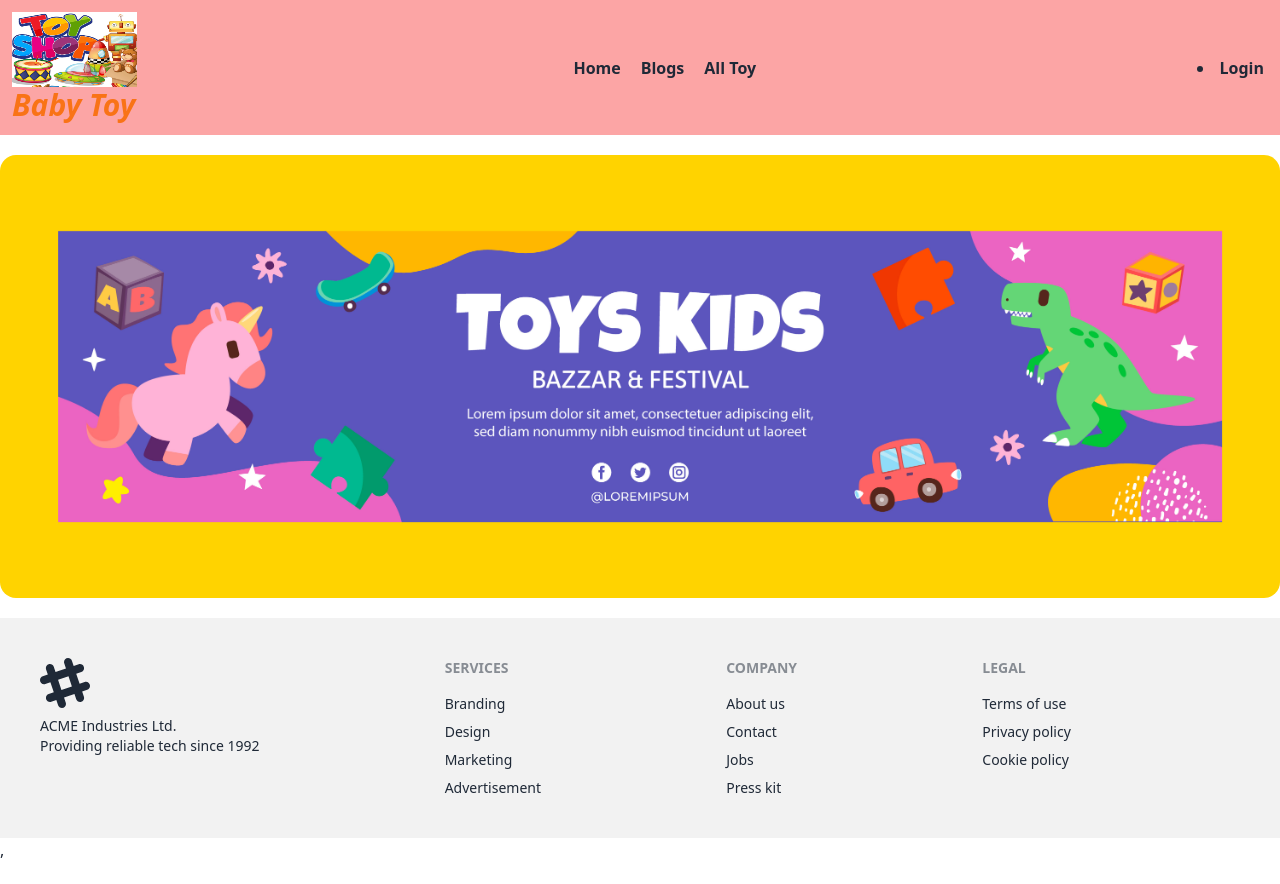
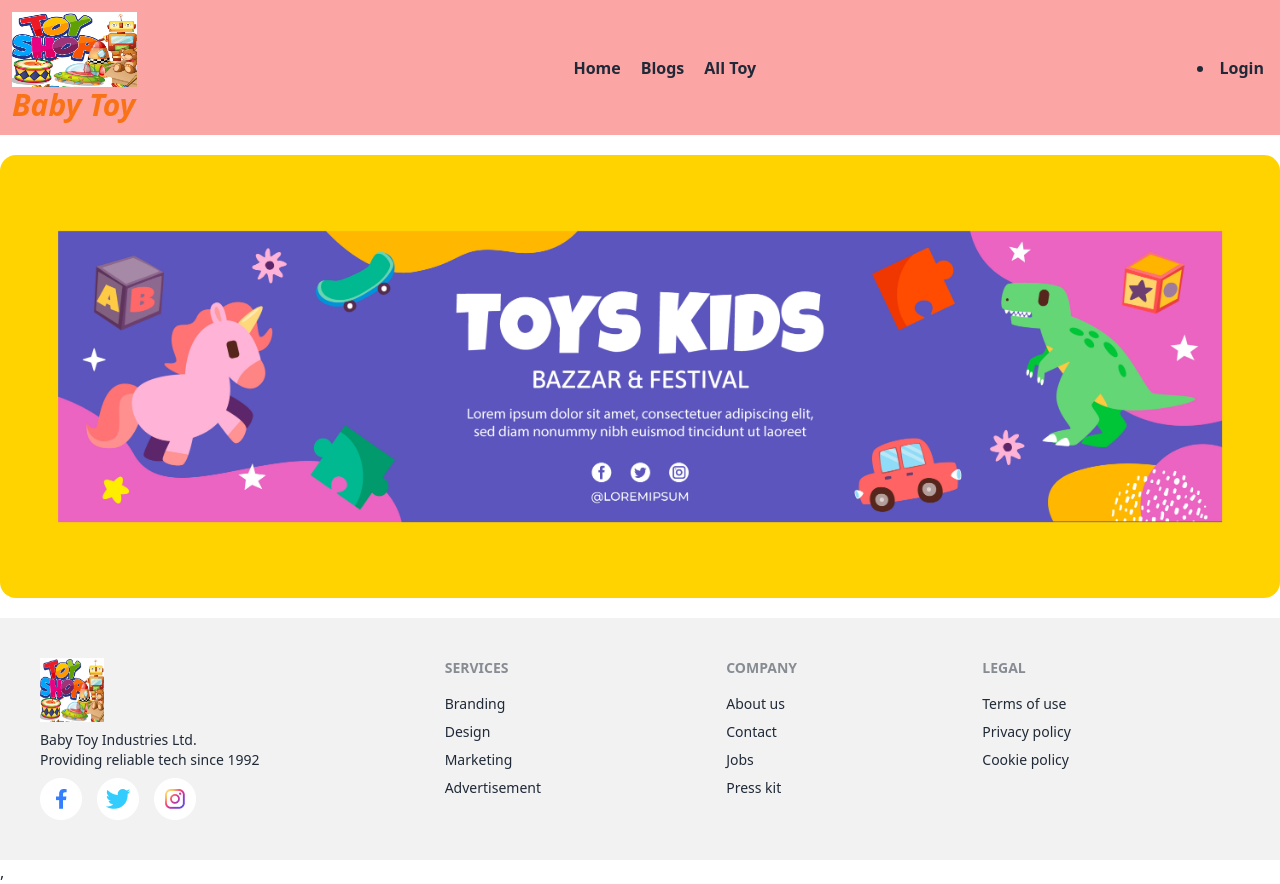
Before and after one commit to mehedihasanrupok/toy-marketplace-client, a React (Vite) app: page / in a window 1280 px wide. Before the commit the page ends 862 px from the top, so only its background shows below. Built offline with nearby package versions, Linux system fonts and the light colour scheme; no server answers.

Commit message:
Footer Design Ok

```diff
--- a/src/pages/Shared/Footer/Footer.jsx
+++ b/src/pages/Shared/Footer/Footer.jsx
@@ -1,11 +1,15 @@
 import React from 'react';
+import img from '../../../../public/2.jpg'
+import img1 from '../../../../public/Group 9969.png'
+
 
 const Footer = () => {
     return (
         <footer className="footer p-10 bg-base-200 text-base-content">
             <div>
-                <svg width="50" height="50" viewBox="0 0 24 24" xmlns="http://www.w3.org/2000/svg" fillRule="evenodd" clipRule="evenodd" className="fill-current"><path d="M22.672 15.226l-2.432.811.841 2.515c.33 1.019-.209 2.127-1.23 2.456-1.15.325-2.148-.321-2.463-1.226l-.84-2.518-5.013 1.677.84 2.517c.391 1.203-.434 2.542-1.831 2.542-.88 0-1.601-.564-1.86-1.314l-.842-2.516-2.431.809c-1.135.328-2.145-.317-2.463-1.229-.329-1.018.211-2.127 1.231-2.456l2.432-.809-1.621-4.823-2.432.808c-1.355.384-2.558-.59-2.558-1.839 0-.817.509-1.582 1.327-1.846l2.433-.809-.842-2.515c-.33-1.02.211-2.129 1.232-2.458 1.02-.329 2.13.209 2.461 1.229l.842 2.515 5.011-1.677-.839-2.517c-.403-1.238.484-2.553 1.843-2.553.819 0 1.585.509 1.85 1.326l.841 2.517 2.431-.81c1.02-.33 2.131.211 2.461 1.229.332 1.018-.21 2.126-1.23 2.456l-2.433.809 1.622 4.823 2.433-.809c1.242-.401 2.557.484 2.557 1.838 0 .819-.51 1.583-1.328 1.847m-8.992-6.428l-5.01 1.675 1.619 4.828 5.011-1.674-1.62-4.829z"></path></svg>
-                <p>ACME Industries Ltd.<br />Providing reliable tech since 1992</p>
+                <img className='w-16 h-16' src={img} alt="" />
+                <p>Baby Toy Industries Ltd.<br />Providing reliable tech since 1992</p>
+                <img src={img1} alt="" />
             </div>
             <div>
                 <span className="footer-title">Services</span>
```
